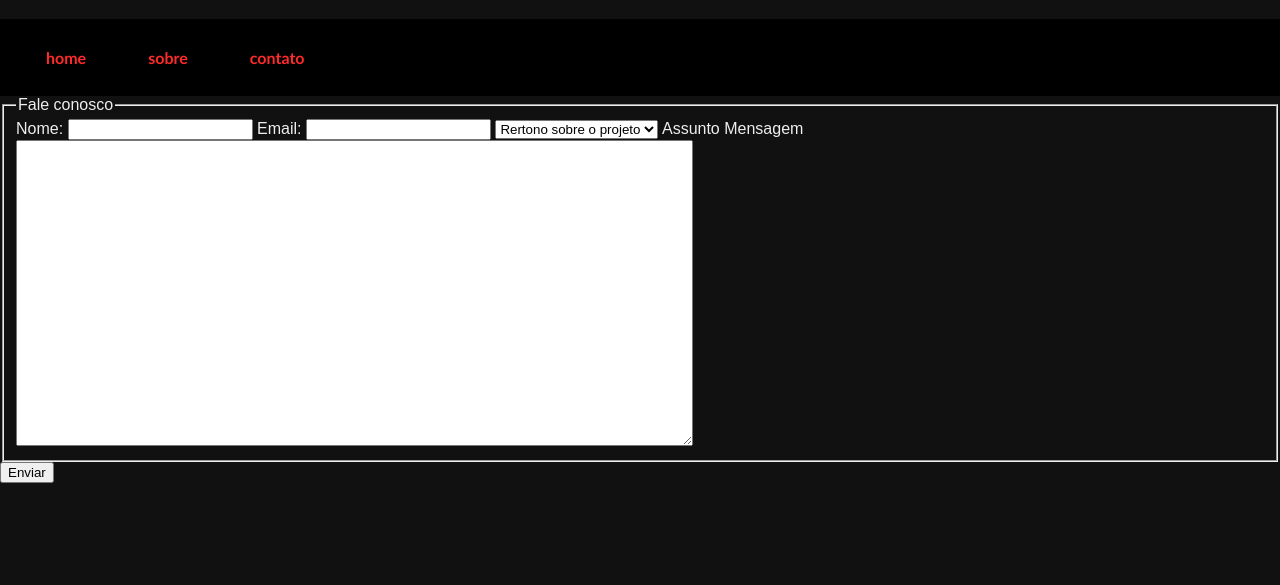
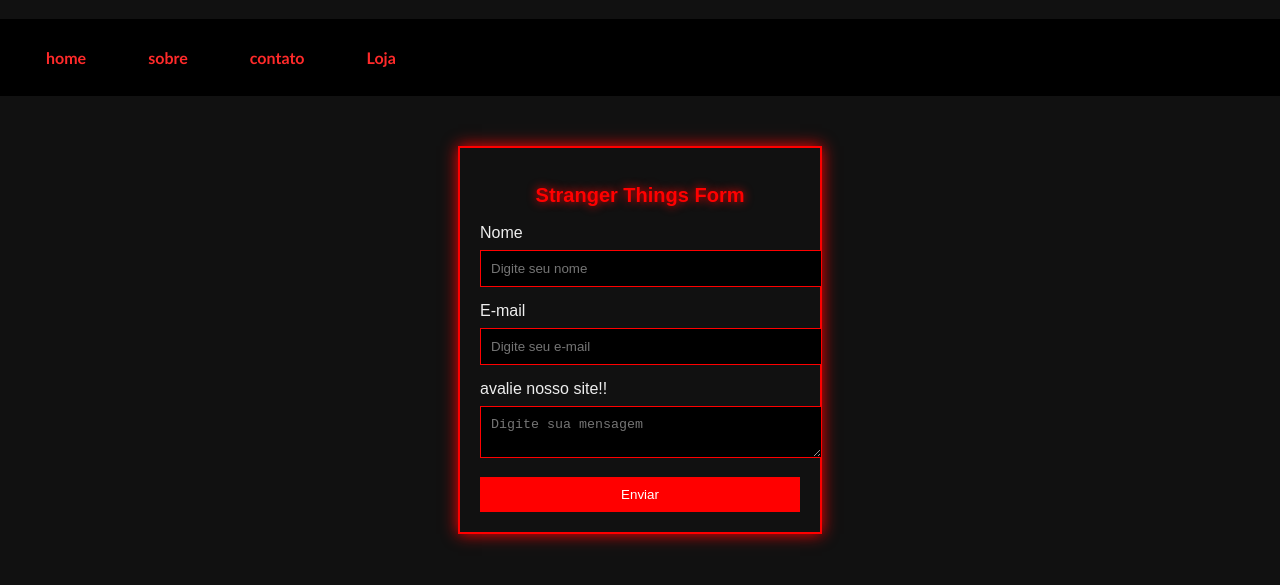
Before and after one commit to Luanaar/Fabrica-de-sites, a plain HTML site: page index3.html in a window 1280 px wide. Shown: the part 67-652 px from the top of the page. Drawn offline with Linux system fonts and the light colour scheme.

Commit message:
alteraçoes

```diff
--- a/index3.html
+++ b/index3.html
@@ -12,29 +12,22 @@
 <a href="index.html">home</a>
 <a href="index2.html">sobre</a>
 <a href="index3.html">contato</a>
+<a href="https://strangerthings-store.com/pt/">Loja</a>
 </div>
-  <form action="">
-    <fieldset>
-       <div></div>
-        <legend>Fale conosco</legend>
-    <label for="nome">Nome:</label>
-    <input id="nome" name="nome" type="text">
+<form class="st-form">
+    <h2>Stranger Things Form</h2>
 
-    <label for="email">Email:</label>
-    <input id="email" name="email" type="email">
-  <select name="assunto" id="assunto">
-        <option value="feedback">Rertono sobre o projeto</option>
-        <option value="sugest">Sugestão para projeto</option>
-        <option value="new-project">Novo projeto</option>
-        <option value="mensagem">Uma mensagem</option>
-    </select>
-    <label for="assunto">Assunto</label>
+    <label>Nome</label>
+    <input type="text" placeholder="Digite seu nome">
 
+    <label>E-mail</label>
+    <input type="email" placeholder="Digite seu e-mail">
 
-    <label for="mensagem">Mensagem</label>
-    <textarea name="mensagem" id="mensagem" cols="82" rows="20"></textarea>
-   </fieldset>
-   <button class="button-form borda-inversa" type="submit">Enviar</button>
+    <label>avalie nosso site!!</label>
+    <textarea placeholder="Digite sua mensagem"></textarea>
+
+    <button>Enviar</button>
+</form>
 
   </form>
   </div>
--- a/style.css
+++ b/style.css
@@ -48,7 +48,6 @@ body {
     color: #fff;
 }
 
-/* Caixa do formulário */
 .st-form {
     width: 320px;
     margin: 50px auto;
@@ -58,14 +57,13 @@ body {
     box-shadow: 0 0 15px red;
 }
 
-/* Título */
+
 .st-form h2 {
     text-align: center;
     color: red;
     text-shadow: 0 0 10px red;
 }
 
-/* Inputs */
 .st-form input,
 .st-form textarea {
     width: 100%;
@@ -76,7 +74,6 @@ body {
     color: white;
 }
 
-/* Botão */
 .st-form button {
     width: 100%;
     padding: 10px;
@@ -133,5 +130,5 @@ body {
   text-align: center;
 }
 .card p{
-color: rgb(228, 210, 20);
+color: rgb(171, 10, 10);
 }
```
Also changed, not shown: index.html (+1 -0 lines), index2.html (+1 -0 lines), index4.html (added, +19 -0 lines).
